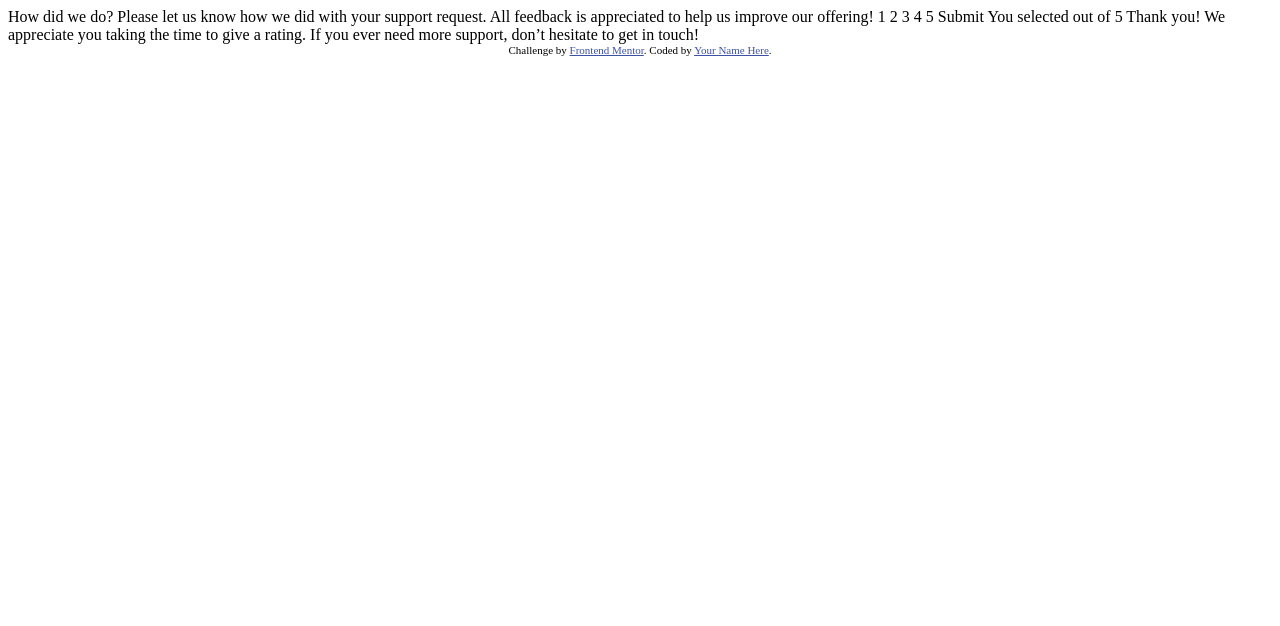
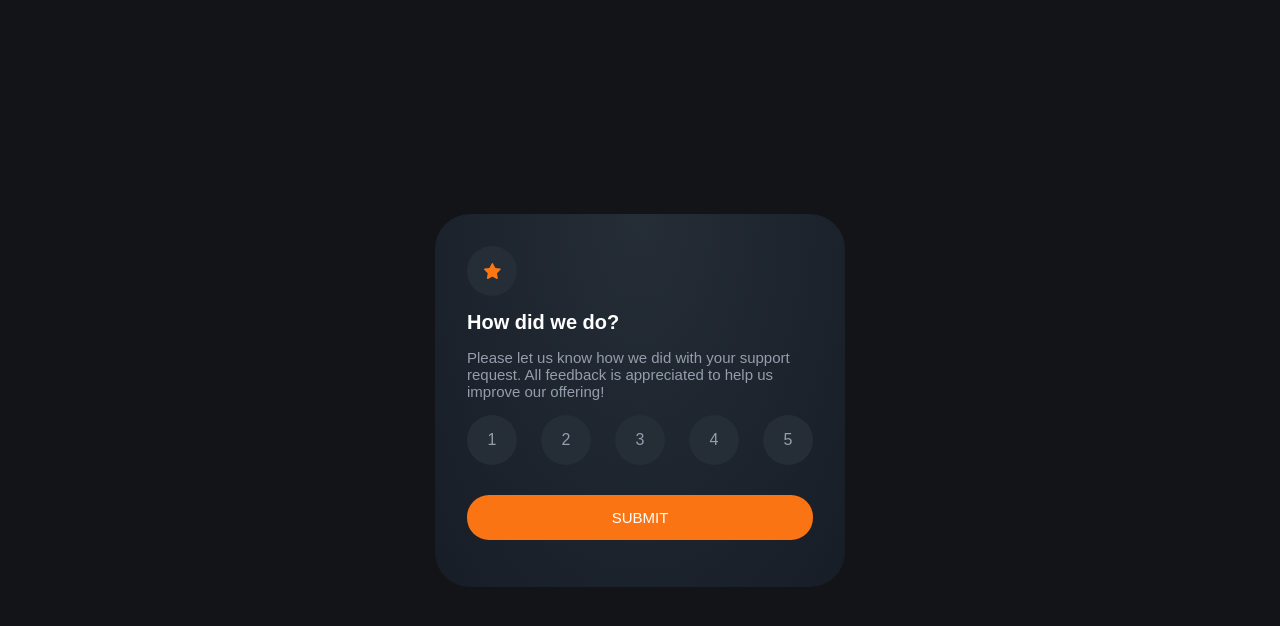
Before and after one commit to m-chavoshi/interactive-rating-component-main, a plain HTML site: page index.html in a window 1280 px wide. Drawn offline with Linux system fonts and the light colour scheme.

Commit message:
solution #1

```diff
--- a/index.html
+++ b/index.html
@@ -1,49 +1,95 @@
 <!DOCTYPE html>
 <html lang="en">
+
 <head>
   <meta charset="UTF-8">
-  <meta name="viewport" content="width=device-width, initial-scale=1.0"> <!-- displays site properly based on user's device -->
+  <meta name="viewport" content="width=device-width, initial-scale=1.0">
+  <!-- displays site properly based on user's device -->
 
   <link rel="icon" type="image/png" sizes="32x32" href="./images/favicon-32x32.png">
 
   <title>Frontend Mentor | Interactive rating component</title>
 
   <!-- Feel free to remove these styles or customise in your own stylesheet 👍 -->
-  <style>
-    .attribution { font-size: 11px; text-align: center; }
-    .attribution a { color: hsl(228, 45%, 44%); }
-  </style>
+  <link rel="stylesheet" href="styles.css">
+
 </head>
+
 <body>
 
+  <div class="ratingModal">
+    <div class="ratingState">
       <!-- Rating state start -->
 
-  How did we do?
+      <div class="ratingLogo">
+        <img src="./images/icon-star.svg" alt="star">
+      </div>
 
-  Please let us know how we did with your support request. All feedback is appreciated
-  to help us improve our offering!
+      <p class="h">How did we do?</p>
 
-  1 2 3 4 5
+      <p class="p">Please let us know how we did with your support request. All feedback is appreciated
+        to help us improve our offering!</p>
 
-  Submit
+      <form action="#" class="rateForm" onsubmit="thankYou();return false">
+        <div class="rateBox">
+          <label>
+            <input value="1" type="radio" name="rateRadio">
+            <div class="rateInput">1</div>
+          </label>
+          <label>
+            <input value="2" type="radio" name="rateRadio">
+            <div class="rateInput">2</div>
+          </label>
+          <label>
+            <input value="3" type="radio" name="rateRadio">
+            <div class="rateInput">3</div>
+          </label>
+          <label>
+            <input value="4" type="radio" name="rateRadio">
+            <div class="rateInput">4</div>
+          </label>
+          <label>
+            <input value="5" type="radio" name="rateRadio">
+            <div class="rateInput">5</div>
+          </label>
+        </div>
+
+
+        <input type="submit" value="SUBMIT">
+      </form>
 
       <!-- Rating state end -->
+    </div>
 
+    <div class="thankYouState">
       <!-- Thank you state start -->
 
-  You selected <!-- Add rating here --> out of 5
+      <div class="thankYouIllustration">
+        <img src="./images/illustration-thank-you.svg" alt="thankYouIllustration">
+      </div>
 
-  Thank you!
+      <div class="selectedRate">You selected
+        <!-- Add rating here --> out of 5
+      </div>
 
-  We appreciate you taking the time to give a rating. If you ever need more support,
-  don’t hesitate to get in touch!
+      <p class="h txtAlignCenter">Thank you!</p>
+
+      <p class="p txtAlignCenter">We appreciate you taking the time to give a rating. If you ever need more support,
+        don’t hesitate to get in touch!</p>
 
       <!-- Thank you state end -->
+    </div>
 
 
-  <div class="attribution">
+    <!-- <div class="attribution">
       Challenge by <a href="https://www.frontendmentor.io?ref=challenge" target="_blank">Frontend Mentor</a>.
-    Coded by <a href="#">Your Name Here</a>.
+      Coded by <a href="#">Mahdi chavoshi</a>.
+    </div> -->
   </div>
+
+
 </body>
+
 </html>
+
+<script src="scripts.js"></script>
--- a/scripts.js
+++ b/scripts.js
@@ -0,0 +1,12 @@
+function thankYou ()
+      {
+        try{
+          document.querySelector(".selectedRate").innerHTML = "You selected " + document.querySelector("input[name='rateRadio']:checked").value + " out of 5";
+          document.querySelector(".ratingState").style.display = "none";
+          document.querySelector(".thankYouState").style.display = "block";
+        }
+        catch
+        {
+          console.log("oops");
+        }
+      }
--- a/styles.css
+++ b/styles.css
@@ -0,0 +1,172 @@
+/*===========================
+  CSS Variables
+===========================*/
+:root {
+  --orange: hsl(25, 97%, 53%);
+  --white: hsl(0, 0%, 100%);
+  --lightGrey: hsl(217, 12%, 63%);
+  --mediumGrey: hsl(216, 12%, 54%);
+  --darkBlue: hsl(213, 19%, 18%);
+  --darkerBlue: hsl(215, 27%, 12%);
+  --veryDarkBlue: hsl(216, 12%, 8%);
+}
+
+* {
+  padding: 0;
+  margin: 0;
+}
+
+body {
+  min-height: 100vh;
+  display: flex;
+  justify-content: center;
+  align-items: center;
+  background-color: var(--veryDarkBlue);
+  font-family: "Overpass", sans-serif;
+}
+
+label {
+  user-select: none;
+}
+
+/*===========================
+  Rating Modal
+===========================*/
+
+.ratingModal {
+  width: 100%;
+  max-width: 410px;
+  display: flex;
+  flex-wrap: wrap;
+  background-image: radial-gradient(at 50% 0%, var(--darkBlue), var(--darkerBlue));
+  border-radius: 35px;
+  margin: 0 24px;
+}
+
+/*===========================
+        Rate State
+      ===========================*/
+.ratingState {
+  padding: 32px;
+}
+
+.h {
+  color: var(--white);
+  font-size: 20px;
+  font-weight: 700;
+  margin: 15px 0;
+}
+
+.p {
+  color: var(--lightGrey);
+  font-size: 15px;
+  margin: 15px 0;
+  font-weight: 400;
+}
+
+
+input[type='radio'],
+input[type='checbox'] {
+  display: none;
+}
+
+.ratingLogo {
+  width: 50px;
+  height: 50px;
+  border-radius: 50%;
+  background-color: var(--darkBlue);
+  color: var(--lightGrey);
+  display: flex;
+  justify-content: center;
+  align-items: center;
+}
+
+.rateInput {
+  width: 50px;
+  height: 50px;
+  border-radius: 50%;
+  background-color: var(--darkBlue);
+  color: var(--lightGrey);
+  display: flex;
+  justify-content: center;
+  align-items: center;
+}
+
+.rateInput:hover,
+.rateInput:focus {
+  background-color: var(--orange);
+  color: var(--white);
+}
+
+input:checked+.rateInput {
+  background-color: var(--lightGrey);
+  color: var(--white);
+}
+
+.rateForm {
+  width: 100%;
+}
+
+.rateBox {
+  display: flex;
+  justify-content: space-between;
+  width: 100%;
+  margin: 15px 0;
+}
+
+.rateForm input[type='submit'] {
+  font-family: "Overpass", sans-serif;
+  font-size: 15px;
+  font-weight: 400;
+  width: 100%;
+  height: 45px;
+  background-color: var(--orange);
+  color: var(--white);
+  border-radius: 22px;
+  border: none;
+  outline: none;
+  margin: 15px 0;
+}
+
+.rateForm input[type='submit']:hover,
+.rateForm input[type='submit']:focus {
+  background-color: var(--white);
+  color: var(--orange);
+  border: none;
+  outline: none;
+}
+
+/*===========================
+        Thank State
+      ===========================*/
+
+.thankYouState {
+
+  max-width: 410px;
+  display: none;
+  padding: 32px;
+}
+
+.selectedRate {
+  height: 50px;
+  border-radius: 22px;
+  font-size: 15px;
+  font-weight: 400;
+  background-color: var(--darkBlue);
+  color: var(--orange);
+  display: flex;
+  justify-content: center;
+  align-items: center;
+}
+
+/* .attribution { font-size: 11px; text-align: center; }
+    .attribution a { color: hsl(228, 45%, 44%); } */
+
+.txtAlignCenter {
+  text-align: center;
+}
+
+.thankYouIllustration {
+  margin: 15px auto;
+  width: fit-content;
+}
```
Lines whose indentation alone changed are shown as unchanged.
